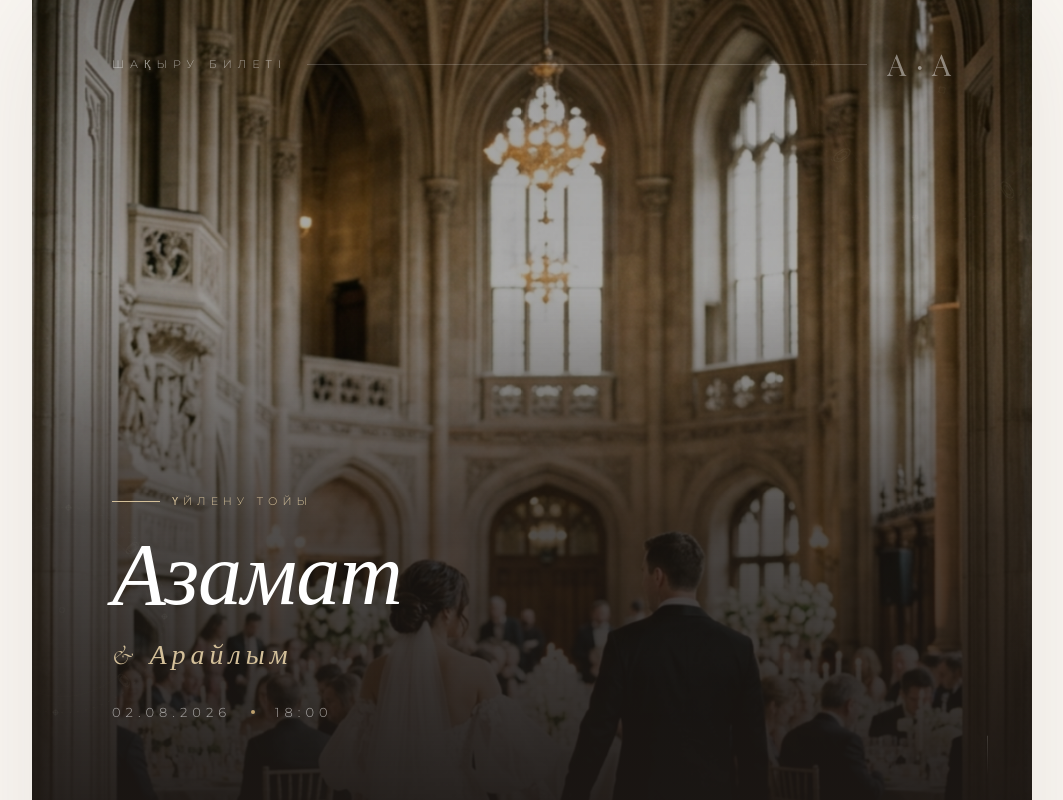
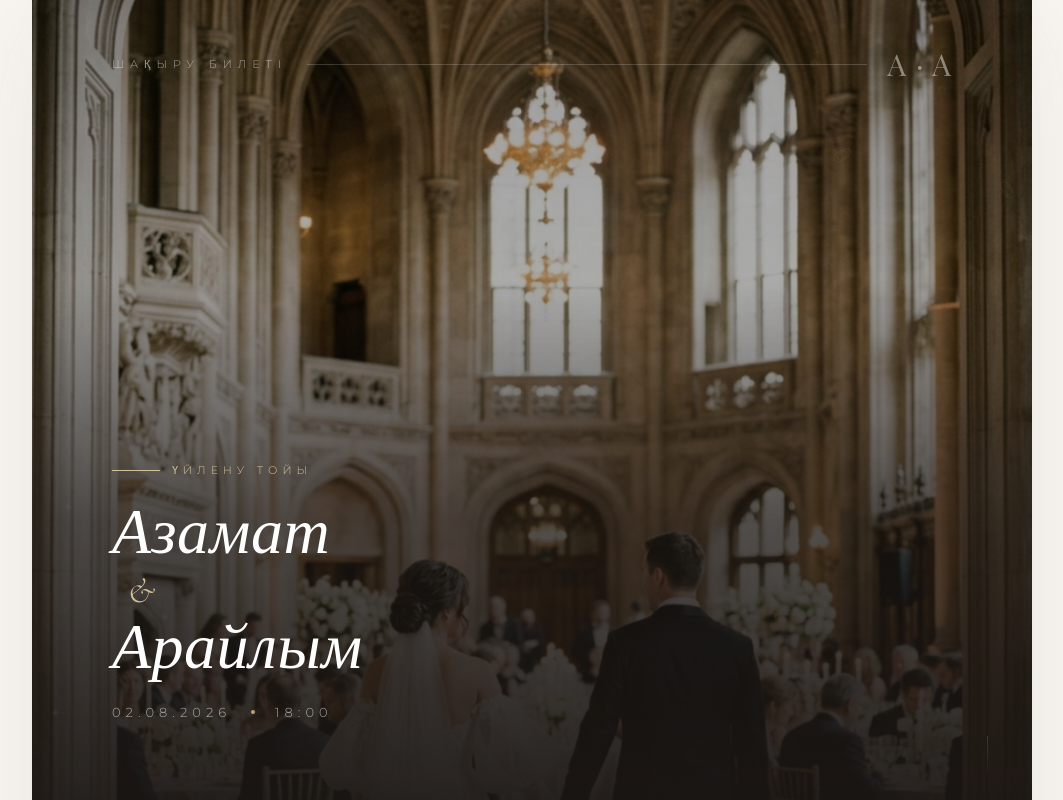
Before and after one commit to Eroma-EA/Shaqyrtu, a Next.js app: page / in a window 1280 px wide. Shown: the top 800 px of the page, without its empty margins (108-1171 px from the left). Built offline with nearby package versions, Linux system fonts and the light colour scheme; a web font is replaced by a local one.

Commit message:
Make groom and bride names equal size and stack them elegantly in hero section

```diff
--- a/src/app/hero.module.css
+++ b/src/app/hero.module.css
@@ -128,26 +128,29 @@
 }
 
 .heroTitle {
+  display: flex;
+  flex-direction: column;
+  align-items: flex-start;
+  margin-bottom: 24px;
+}
+
+.heroName {
   font-family: var(--font-body);
   font-style: italic;
-  font-size: clamp(44px, 13vw, 68px);
+  font-size: clamp(40px, 11.5vw, 64px);
   font-weight: 400;
   line-height: 1.0;
   color: #fff;
-  margin-bottom: 4px;
   letter-spacing: 0.5px;
 }
 
-.heroAnd {
-  display: block;
+.heroAmp {
   font-family: var(--font-body);
   font-style: italic;
-  font-size: clamp(16px, 4.5vw, 24px);
+  font-size: clamp(24px, 6vw, 36px);
   font-weight: 300;
   color: var(--gold-light);
-  letter-spacing: 3px;
-  margin: 10px 0 20px;
-  text-transform: none;
+  margin: 4px 0 4px 16px; /* slightly indented for style */
 }
 
 .heroMeta {
--- a/src/app/page.js
+++ b/src/app/page.js
@@ -99,10 +99,11 @@ export default function Home() {
             <span className={heroStyles.heroEyebrowText}>Үйлену тойы</span>
           </div>
 
-          <h1 className={heroStyles.heroTitle}>
-            {weddingConfig.groom}
-          </h1>
-          <span className={heroStyles.heroAnd}>& {weddingConfig.bride}</span>
+          <div className={heroStyles.heroTitle}>
+            <span className={heroStyles.heroName}>{weddingConfig.groom}</span>
+            <span className={heroStyles.heroAmp}>&</span>
+            <span className={heroStyles.heroName}>{weddingConfig.bride}</span>
+          </div>
 
           <div className={heroStyles.heroMeta}>
             <span className={heroStyles.heroDate}>{weddingConfig.date}</span>
```
